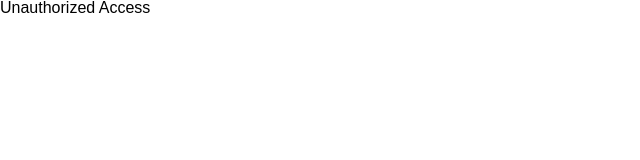
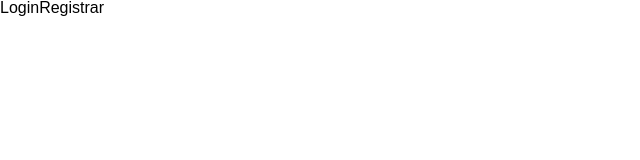
Before and after one commit to zyzmoz/myTasks, a React (Vite) app: page /login in a window 1280 px wide. Shown: the top 160 px of the page, without its empty margins (0-640 px from the left). Built offline with nearby package versions, Linux system fonts and the light colour scheme.

Commit message:
login/register

```diff
--- a/src/components/App.jsx
+++ b/src/components/App.jsx
@@ -1,11 +1,18 @@
 import React, { Component } from 'react';
 import { BrowserRouter as Router, Route } from 'react-router-dom';
 import Dash from './Dash/Dash';
+import Login from '../pages/Login/Login';
+import Register from '../pages/Register/Register';
 
 
 const App = () =>
   <Router >
-    <Dash />
+    <div>
+      <Dash />
+      {/* <Route path="/" component={Dash} /> */}
+      <Route path="/login" component={Login} />
+      <Route path="/register" component={Register} />
+    </div>
   </Router>
 
 export default App;
--- a/src/hoc/withAuthentication.jsx
+++ b/src/hoc/withAuthentication.jsx
@@ -1,5 +1,6 @@
 import React from 'react';
 import { connect } from 'react-redux';
+import { Redirect } from 'react-router-dom';
 
 export const withAuthentication = (Component) => {
   const mapState = (state) => ({
@@ -12,7 +13,7 @@ export const withAuthentication = (Component) => {
 
     render() {
       const { authenticated } = this.props.auth;
-      return authenticated ? <Component /> : <div>Unauthorized Access</div>
+      return authenticated ? <Component /> : <Redirect to="/login" />
     }
   }
   return connect(mapState)(AuthHOC);
--- a/src/pages/Home/Home.jsx
+++ b/src/pages/Home/Home.jsx
@@ -1,6 +1,6 @@
 import React, { Component } from 'react';
 import SearchBar from '../../components/SearchBar/SearchBar';
-import { Switch, Route } from 'react-router-dom';
+import { Switch, Route, Redirect } from 'react-router-dom';
 import TaskFeed from '../TaskFeed/TaskFeed';
 import Archive from '../Archive/Archive';
 import People from '../People/People';
@@ -25,6 +25,7 @@ class HomePage extends Component {
             <Route exact path="/" component={TaskFeed} />
             <Route exact path="/archive" component={Archive} />
             <Route exact path="/people" component={People} />
+            <Redirect to="/" />
           </Switch>
 
         </div>
--- /dev/null
+++ b/src/pages/Login/Login.jsx
@@ -0,0 +1,21 @@
+import React, { Component } from 'react';
+import { connect } from 'react-redux';
+import { Link } from 'react-router-dom';
+
+const mapState = (state) => ({
+  auth: state.auth
+});
+
+class Login extends Component {
+  render() {
+    return (
+      <div>
+        Login
+        <Link to="register">Registrar</Link>
+
+      </div>
+    );
+  }
+}
+
+export default Login;
--- /dev/null
+++ b/src/pages/Register/Register.jsx
@@ -0,0 +1,13 @@
+import React, { Component } from 'react';
+
+class Register extends Component {
+  render() {
+    return (
+      <div>
+        Register
+      </div>
+    );
+  }
+}
+
+export default Register;
--- a/src/reducers/auth/index.js
+++ b/src/reducers/auth/index.js
@@ -2,7 +2,7 @@ import { createReducer } from "../createReducer";
 import { LOGIN, LOGOUT, REGISTER } from "../../actions/auth/constants";
 
 
-const initialState = {};
+const initialState = {authenticated: false};
 
 export const login = (state, payload) => {
   return {authenticated: true}
```
